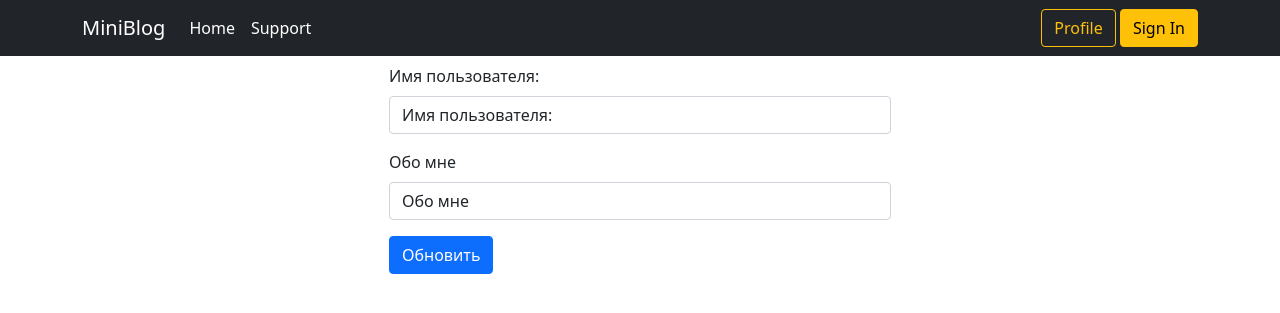
After one commit to bdantr/flask_blog, a Flask app: page /edit_profile in a window 1280 px wide. The commit adds this page. Shown: the top 313 px of the page. Run offline with Flask 2, Linux system fonts and the light colour scheme; a user stored in the database is signed in; data comes from the database, SQL or seed files in the repository; both versions use the stored data as it was before the commit.

Commit message:
adding formd new

```diff
--- a/forms.py
+++ b/forms.py
@@ -1,6 +1,6 @@
 from flask_wtf import FlaskForm
-from wtforms import StringField, PasswordField, BooleanField, SubmitField
-from wtforms.validators import ValidationError,DataRequired,EqualTo
+from wtforms import StringField, PasswordField, BooleanField, SubmitField,TextAreaField
+from wtforms.validators import ValidationError,DataRequired,EqualTo,Length
 from models import User
 
 class LoginForm(FlaskForm):
@@ -27,3 +27,8 @@ class RegistrationForm(FlaskForm):
         user = User.query.filter_by(email=email.data)
         if user is not None:
             raise ValidationError('Полозователь с такой почтой уже зарегистрирован ')
+
+class EditProfileForm(FlaskForm):
+    username = StringField('Имя пользователя: ', validators=[DataRequired()])
+    about_me = TextAreaField('Обо мне', validators=[Length(min=0, max=140)])
+    submit = SubmitField('Обновить')
--- a/models.py
+++ b/models.py
@@ -10,7 +10,7 @@ class User(UserMixin,db.Model):
     email = db.Column(db.String(120), unique=True, index=True)
     password = db.Column(db.String(256))
     posts = db.relationship('Post', backref='author', lazy='dynamic')
-    about = db.Column(db.string(140))
+    about = db.Column(db.String(140))
     lastseen= db.Column(db.DateTime ,default=datetime.utcnow)
 
 
--- a/routes.py
+++ b/routes.py
@@ -1,7 +1,7 @@
-from flask import render_template, flash, redirect, url_for
+from flask import render_template, flash, redirect, url_for, request
 from flask_login import current_user, login_user, logout_user, login_required
 from app import app, login, db
-from forms import LoginForm,RegistrationForm
+from forms import LoginForm,RegistrationForm,EditProfileForm
 from models import User
 from datetime import datetime
 
@@ -72,3 +72,17 @@ def before_request():
     if current_user.is_authenticated:
         current_user.last_seen = datetime.utcnow
         db.session.commit()
+
+@app.route('/edit_profile', methods=['GET','POST'])
+@login_required
+def edit_profile():
+    form = EditProfileForm()
+    if form.validate_on_submit():
+        current_user.username= form.username.data
+        current_user.about = form.about_me.data
+        db.session.commit()
+        return redirect(url_for('edit_profile'))
+    elif request.method == 'GET':
+        form.username.data=current_user.username
+        form.about_me.data = current_user.about
+    return render_template('edit_profile.html',form=form)
--- /dev/null
+++ b/templates/edit_profile.html
@@ -0,0 +1,24 @@
+{% extends "base.html" %}
+
+{% block content %}
+    <form action="" class="form">
+        <div class="mb-3">
+            {{ form.username.label(class="form-label") }}
+            {{ form.username.label(class="form-control") }}
+            {% for error in form.username.errors %}
+            <span style="color: red;">{{error}}</span>
+            {% endfor %}
+                </div>
+        <div class="mb-3">
+              {{ form.about_me.label(class="form-label") }}
+            {{ form.about_me.label(class="form-control") }}
+            {% for error in form.about_me.errors %}
+            <span style="color: red;">{{error}}</span>
+            {% endfor %}
+        </div>
+        <div class="mb-3">
+              {{ form.submit(class="btn btn-primary") }}
+        </div>
+    </form>
+
+{% endblock %}
--- a/templates/user.html
+++ b/templates/user.html
@@ -4,7 +4,11 @@
     <img src="{{ user.avatar(128) }}" alt="{{ user.uername }}-avatar">
     <h1>User: {{ user.username }}</h1>
     {% if user.about %}  <p>{{ user_about }} </p> {% endif %}
-    {% if user.last_seen %}  <p>{{ user.last_seen }} </p>{% endif %}
+    {% if user.lastseen %}  <p>{{ user.lastseen }} </p>{% endif %}
+    {% if user==current_user %}
+        <a href="{{ url_for('edit_profile')}}">Изменить профиль</a>
+
+    {% endif %}
     <hr>
     {% for post in posts %}
     <p>{{ post.author.username }}: <b>{{ post.body }}</b></p>
```
Also changed, not shown: app.db (deleted).
